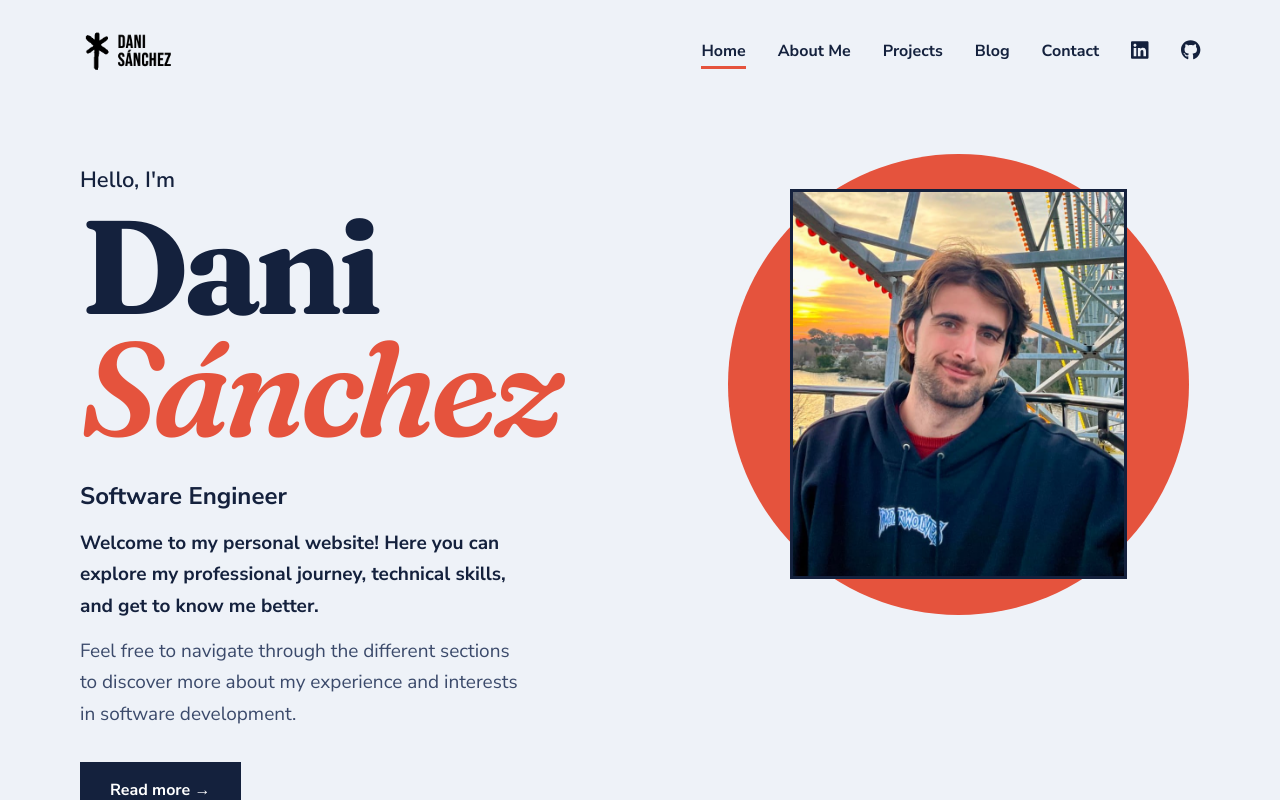
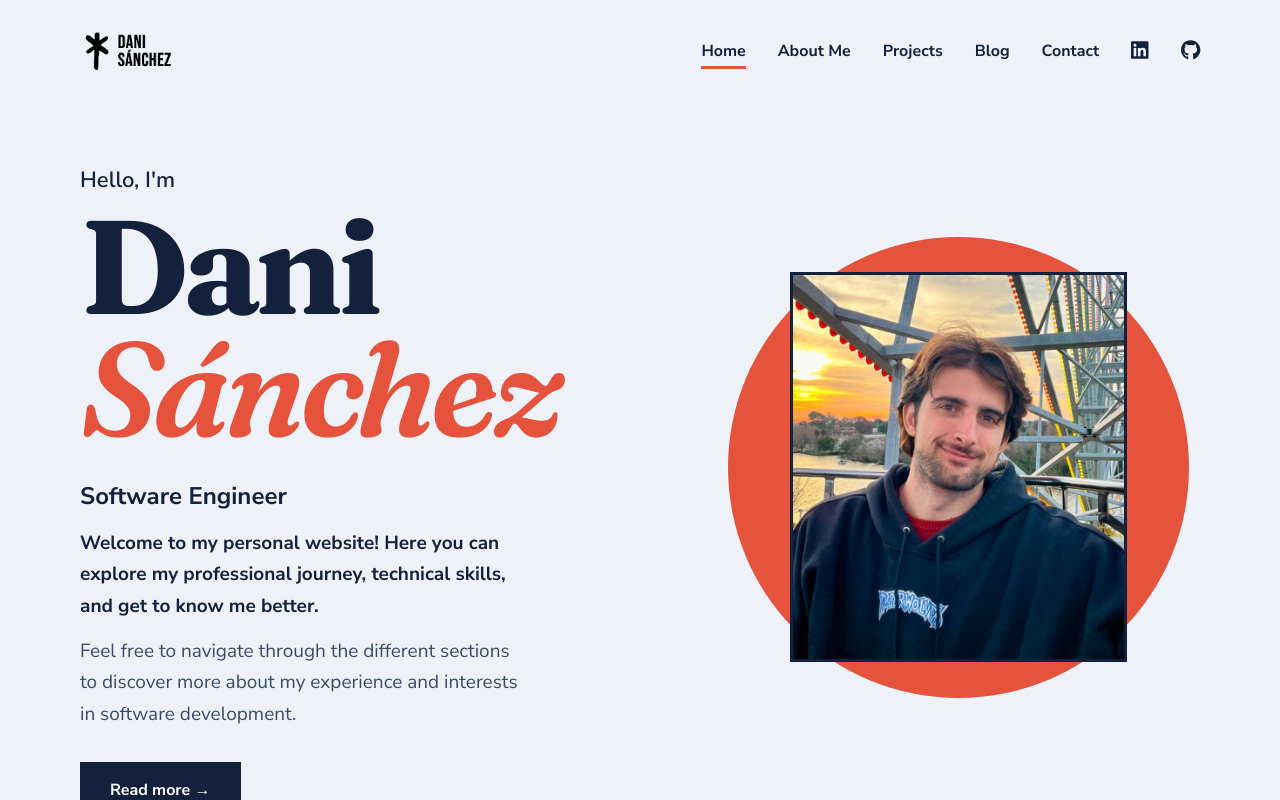
Before and after one commit to DaniSanchez01/personal-webpage, a React (Vite) app: page / in a window 1280 px wide. Built offline with nearby package versions, Linux system fonts and the light colour scheme; no server answers.

Commit message:
improvements

```diff
--- a/src/app/pages/home/home.css
+++ b/src/app/pages/home/home.css
@@ -51,7 +51,7 @@
 .cst-hero-visual {
   position: relative;
   width: min(330px, 100%);
-  aspect-ratio: 330 / 401;
+  aspect-ratio: 330 / 330;
   margin-inline: auto;
 }
 
@@ -122,7 +122,7 @@
   .cst-hero-visual {
     width: var(--cst-hero-circle);
     aspect-ratio: 520 / 540;
-    margin: 20px 60px;
+    margin: auto 60px;
   }
 
   .cst-hero-photo {
```
